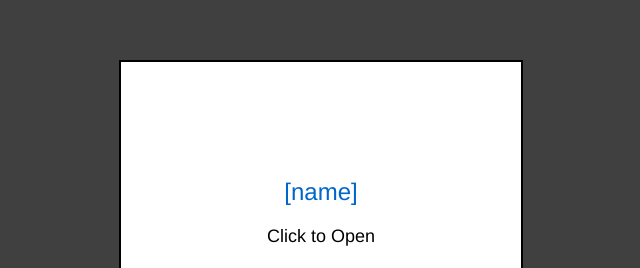
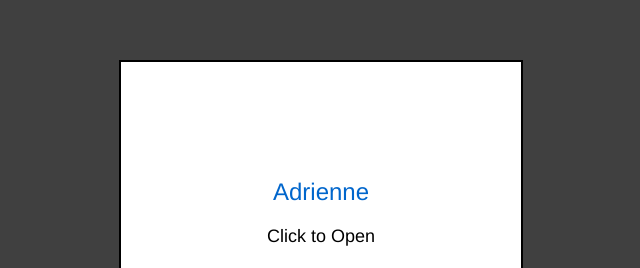
Before and after one commit to SeanLeddy-InformCreative/Invite, a plain HTML site: page index.html in a window 1280 px wide. Shown: the part 190-458 px from the top of the page, 321-961 px from the left. Drawn offline with Linux system fonts and the light colour scheme.

Commit message:
Update index.html

```diff
--- a/index.html
+++ b/index.html
@@ -136,8 +136,7 @@
             document.getElementById('front-name').textContent = name;
         }
 
-        // Example usage:
-        // setRecipientName('John Doe');
+  setRecipientName('Adrienne');
     </script>
 </body>
 </html>
```
